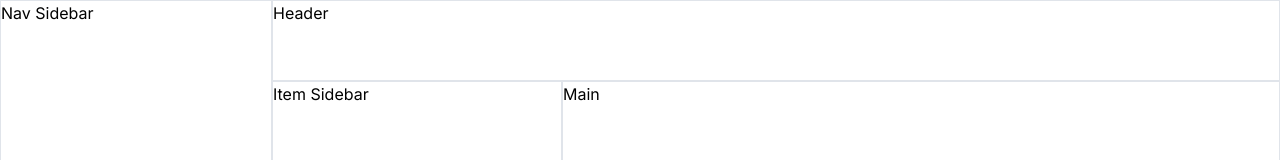
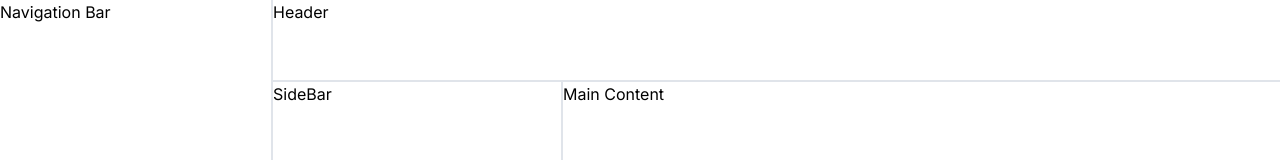
Before and after one commit to MattAKeider/take-notes, a React (Vite) app: page / in a window 1280 px wide. Shown: the top 160 px of the page. Built offline with nearby package versions, Linux system fonts and the light colour scheme.

Commit message:
created header maincontent navigationbar and sidebar component

```diff
--- a/src/App.module.css
+++ b/src/App.module.css
@@ -4,26 +4,6 @@
   grid-template-columns: 272px 290px 1fr;
   grid-template-rows: 81px 1fr;
   grid-template-areas:
-    'nav   header   header'
-    'nav   sidebar  main';
+    'navbar   header   header'
+    'navbar   sidebar  main';
 }
-
-.nav {
-  grid-area: nav;
-}
-
-.header {
-  grid-area: header;
-}
-
-.sidebar {
-  grid-area: sidebar;
-}
-
-.main {
-  grid-area: main;
-}
-
-.section {
-  border: var(--color-neutral-200) solid 1px;
-}
--- a/src/App.tsx
+++ b/src/App.tsx
@@ -1,13 +1,17 @@
+import NavigationBar from './components/NavigationBar/NavigationBar';
+import MainContent from './components/MainContent/MainContent';
+import Header from './components/Header/Header';
+import SideBar from './components/SideBar/SideBar';
 import classes from './App.module.css';
 
 const App = () => {
   return (
-    <main className={classes.container}>
-      <div className={`${classes.nav} ${classes.section}`}>Nav Sidebar</div>
-      <div className={`${classes.header} ${classes.section}`}>Header</div>
-      <div className={`${classes.sidebar} ${classes.section}`}>Item Sidebar</div>
-      <div className={`${classes.main} ${classes.section}`}>Main</div>
-    </main>
+    <div className={classes.container}>
+      <NavigationBar />
+      <Header />
+      <SideBar />
+      <MainContent />
+    </div>
   );
 };
 
--- /dev/null
+++ b/src/components/Header/Header.module.css
@@ -0,0 +1,6 @@
+.header {
+  grid-area: header;
+  border: var(--color-neutral-200) solid 1px;
+  border-top: 0;
+  border-right: 0;
+}
--- /dev/null
+++ b/src/components/Header/Header.tsx
@@ -0,0 +1,11 @@
+import classes from './Header.module.css';
+
+const Header = () => {
+  return (
+    <header className={classes.header}>
+      <p>Header</p>
+    </header>
+  );
+};
+
+export default Header;
--- /dev/null
+++ b/src/components/MainContent/MainContent.module.css
@@ -0,0 +1,6 @@
+.mainContent {
+  grid-area: main;
+  border: var(--color-neutral-200) solid 1px;
+  border-bottom: 0;
+  border-right: 0;
+}
--- /dev/null
+++ b/src/components/MainContent/MainContent.tsx
@@ -0,0 +1,11 @@
+import classes from './MainContent.module.css';
+
+const MainContent = () => {
+  return (
+    <main className={classes.mainContent}>
+      <p>Main Content</p>
+    </main>
+  );
+};
+
+export default MainContent;
--- /dev/null
+++ b/src/components/NavigationBar/NavigationBar.module.css
@@ -0,0 +1,7 @@
+.navbar {
+  grid-area: navbar;
+  border: var(--color-neutral-200) solid 1px;
+  border-top: 0;
+  border-bottom: 0;
+  border-left: 0;
+}
--- /dev/null
+++ b/src/components/NavigationBar/NavigationBar.tsx
@@ -0,0 +1,11 @@
+import classes from './NavigationBar.module.css';
+
+const NavigationBar = () => {
+  return (
+    <nav className={classes.navbar}>
+      <p>Navigation Bar</p>
+    </nav>
+  );
+};
+
+export default NavigationBar;
--- /dev/null
+++ b/src/components/SideBar/SideBar.module.css
@@ -0,0 +1,5 @@
+.sidebar {
+  grid-area: sidebar;
+  border: var(--color-neutral-200) solid 1px;
+  border-bottom: 0;
+}
--- /dev/null
+++ b/src/components/SideBar/SideBar.tsx
@@ -0,0 +1,11 @@
+import classes from './SideBar.module.css';
+
+const SideBar = () => {
+  return (
+    <aside className={classes.sidebar}>
+      <p>SideBar</p>
+    </aside>
+  );
+};
+
+export default SideBar;
```
